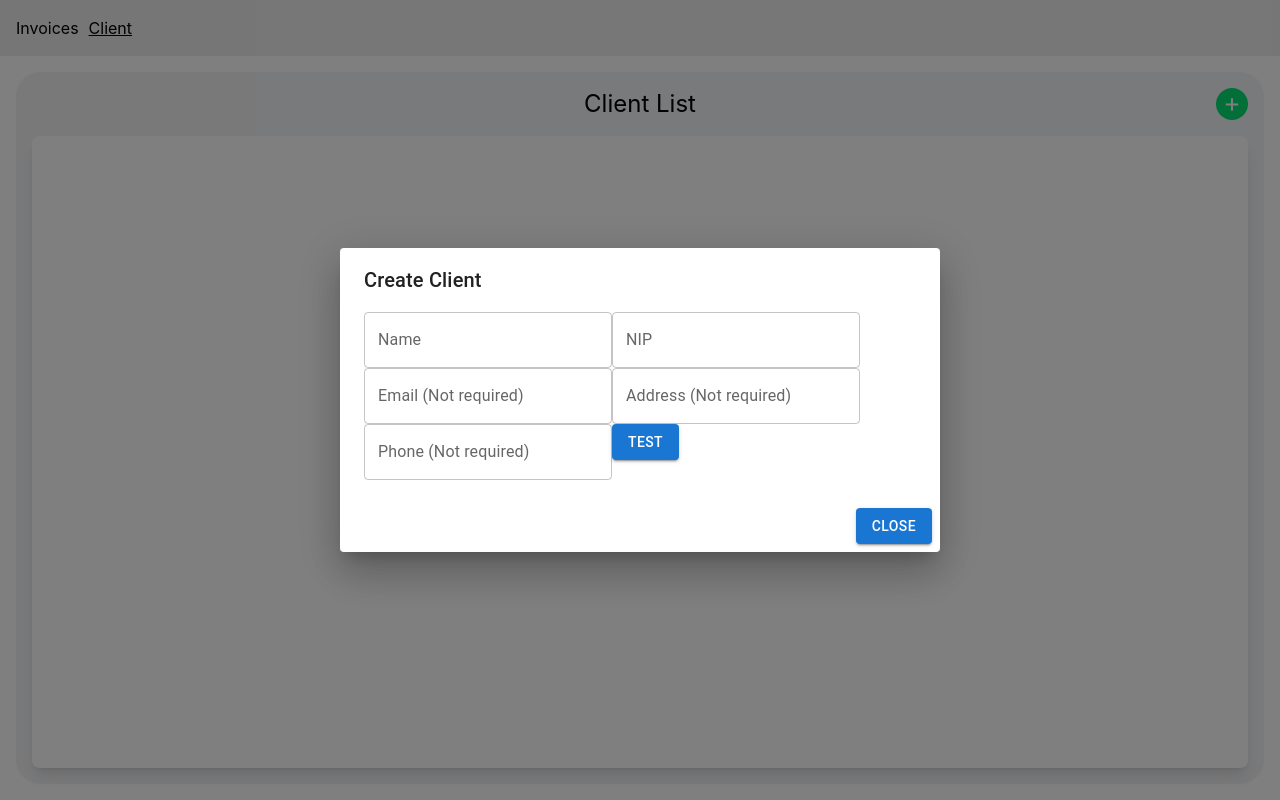
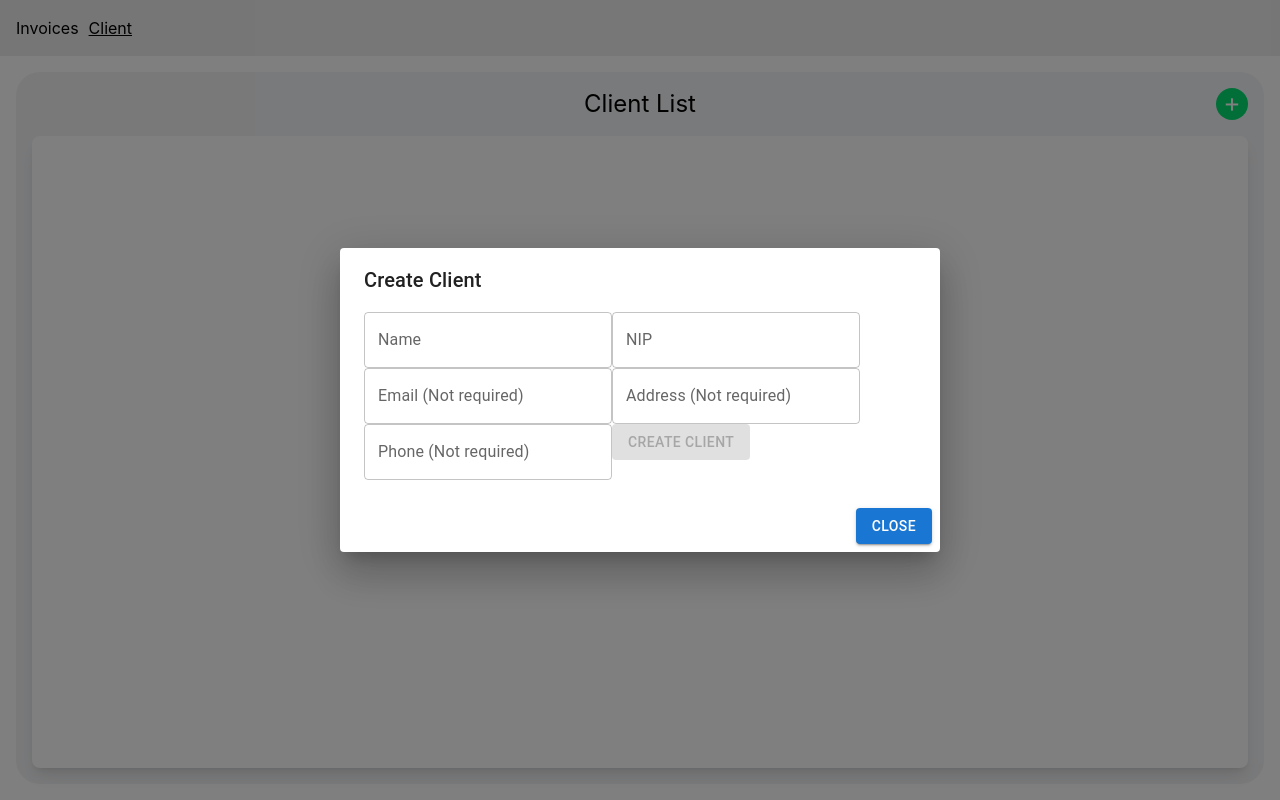
Before and after one commit to RoZ0o0/demo-ui, a React (Vite) app: page /client in a window 1280 px wide. Both pictures are taken after a click on the button "Add client". Built offline with nearby package versions, Linux system fonts and the light colour scheme; no server answers.

Commit message:
feat: add debounce on nip when create client

```diff
--- a/src/features/clients/ClientFormDialog.tsx
+++ b/src/features/clients/ClientFormDialog.tsx
@@ -3,6 +3,8 @@ import BaseDialog from "../../components/BaseDialog";
 import { Button, TextField } from "@mui/material";
 import { clientRequestSchema } from "../../schemas/clientRequestSchema";
 import { useCreateClient } from "../../hooks/useCreateClient";
+import { useCheckClientNipExists } from "../../hooks/useCheckClientNipExists";
+import type { ClientRequest } from "../../types/client";
 
 interface ClientFormDialogProps {
   isOpen: boolean;
@@ -10,7 +12,7 @@ interface ClientFormDialogProps {
 }
 
 const ClientFormDialog = ({ isOpen, onClose }: ClientFormDialogProps) => {
-    const [client, setClient] = useState({
+    const [client, setClient] = useState<ClientRequest>({
         name: "",
         nip: "",
         email: "",
@@ -23,6 +25,14 @@ const ClientFormDialog = ({ isOpen, onClose }: ClientFormDialogProps) => {
         >({});
 
     const { mutate: createClient } = useCreateClient();
+    const { data: clientNipExists } = useCheckClientNipExists(client.nip);
+
+    const nipError =
+        clientNipExists === undefined
+            ? typeof clientFormErrors.client === "object" && clientFormErrors.nip
+            : clientNipExists.exists
+            ? "NIP already exists"
+            : undefined;
 
     const handleOnClose = () => {
         onClose();
@@ -74,8 +84,12 @@ const ClientFormDialog = ({ isOpen, onClose }: ClientFormDialogProps) => {
                         label="NIP"
                         value={client.nip}
                         onChange={handleChange("nip")}
-                        error={!!clientFormErrors.nip}
-                        helperText={clientFormErrors.nip}
+                        error={
+                            !!nipError
+                        }
+                        helperText={
+                            nipError
+                        }
                     />
                     <TextField
                         label="Email (Not required)"
@@ -98,8 +112,8 @@ const ClientFormDialog = ({ isOpen, onClose }: ClientFormDialogProps) => {
                         error={!!clientFormErrors.phone}
                         helperText={clientFormErrors.phone}
                     />
-                    <Button type="submit" variant="contained">
-                        Test
+                    <Button type="submit" variant="contained" disabled={clientNipExists === undefined || clientNipExists.exists === true}>
+                        Create Client
                     </Button>
                 </form>
             </BaseDialog>
--- a/src/hooks/useCheckClientNipExists.ts
+++ b/src/hooks/useCheckClientNipExists.ts
@@ -2,7 +2,7 @@ import { useQuery } from "@tanstack/react-query"
 import { getCheckClientNipExists } from "../services/clientService"
 import { useDebounce } from "../utils/useDebounce";
 
-export const useCheckClientNipExists = (nip: string, shouldFetch: boolean) => {
+export const useCheckClientNipExists = (nip: string, shouldFetch?: boolean) => {
     const debouncedNip = useDebounce(nip, 500);
 
     return useQuery<{exists: boolean}, Error>({
```
